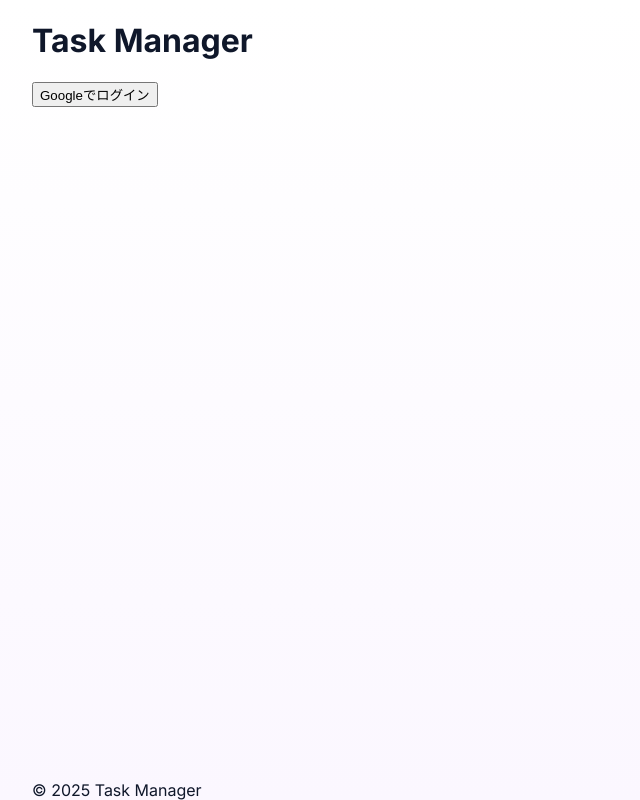
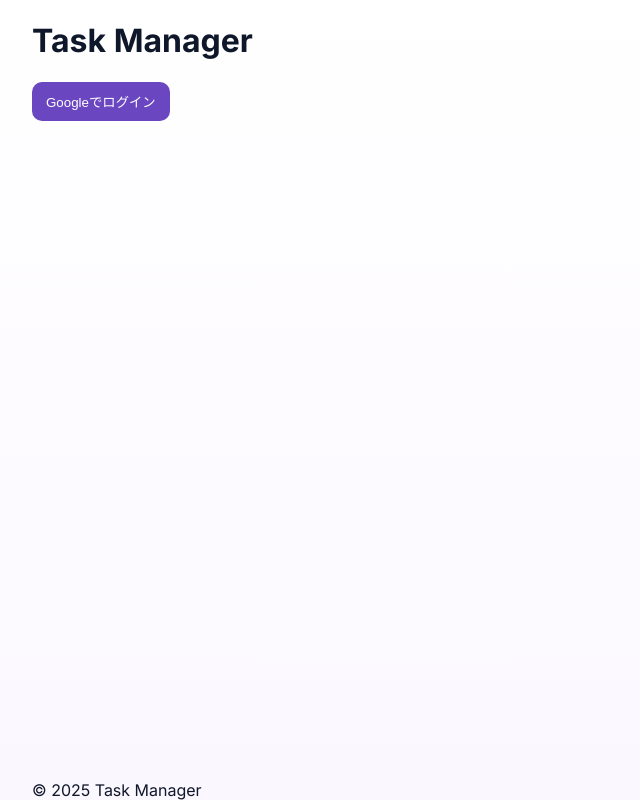
Before and after one commit to limitMaple/progress, a Next.js app in the folder clavi/: page /login in a window 1280 px wide. Shown: the whole page, without its empty margins (0-640 px from the left). Built offline with nearby package versions, Linux system fonts and the light colour scheme; no server answers.

Commit message:
ボタンの表示修正

```diff
--- a/clavi/app/login/page.tsx
+++ b/clavi/app/login/page.tsx
@@ -13,7 +13,7 @@ export default function LoginPage() {
 
     return (
         <main>
-            <button
+            <button className="btn"
                 onClick={handleLogin}
             >
                 Googleでログイン
--- a/clavi/app/tasks/new/page.tsx
+++ b/clavi/app/tasks/new/page.tsx
@@ -34,7 +34,7 @@ export default function NewTaskPage() {
                     onChange={(e) => setName(e.target.value)}
                     placeholder="タスク名"
                 />
-                <button type="submit">
+                <button className="btn">
                     作成
                 </button>
             </form>
```
